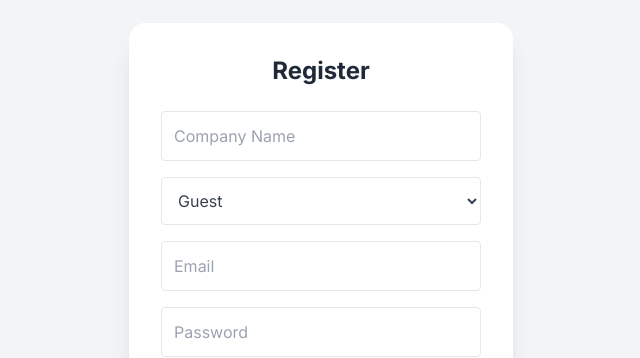
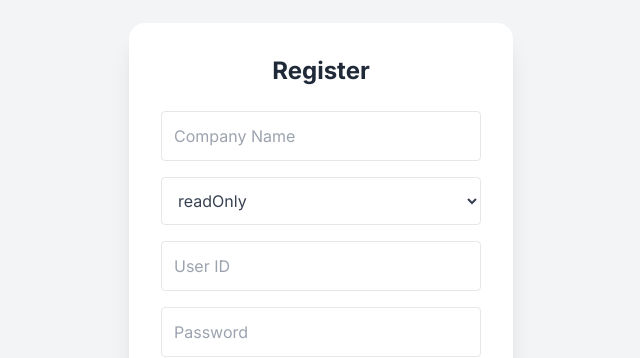
Before and after one commit to It-sSAFE/spy-helmet-root, a React (Vite) app in the folder spy-helmet-frontend/spy-helmet-frontend/: page /register in a window 1280 px wide. Shown: the part 158-516 px from the top of the page, without its empty margins (319-959 px from the left). Built offline with nearby package versions, Linux system fonts and the light colour scheme; no server answers.

Commit message:
Changes in frontend

```diff
--- a/spy-helmet-frontend/spy-helmet-frontend/src/Dashboard.jsx
+++ b/spy-helmet-frontend/spy-helmet-frontend/src/Dashboard.jsx
@@ -219,7 +219,7 @@ export default function Dashboard() {
               </div>
 
               <div className={`${cardColor} border shadow-md rounded-xl p-4 transition-all duration-300 animate-fade-in hover:scale-105`}>
-                <p className="text-md text-gray-300 mb-1">Probability</p>
+                <p className="text-md text-gray-300 mb-1">Confidence</p>
                 <p className="text-3xl font-bold text-green-400">{probability}%</p>
               </div>
 
@@ -235,7 +235,7 @@ export default function Dashboard() {
             <div className="mt-8 grid grid-cols-1 md:grid-cols-2 gap-6">
               <div className="bg-gray-900 border border-cyan-800 p-4 rounded-xl shadow animate-fade-in">
                 <h2 className="text-center text-cyan-400 text-lg font-semibold mb-2">
-                  Probability Trend (Bar Chart)
+                  Confidence Trend (Bar Chart)
                 </h2>
                 <ResponsiveContainer width="100%" height={250}>
                   <BarChart data={chartData.map(d => ({ ...d, time: new Date(d.time).toLocaleTimeString() }))}>
@@ -246,7 +246,7 @@ export default function Dashboard() {
                       contentStyle={{ backgroundColor: "#111", border: "1px solid #333", borderRadius: "8px" }}
                       itemStyle={{ color: "#fff" }}
                       labelStyle={{ color: "#aaa" }}
-                      formatter={(value) => [`${parseFloat(value || 0).toFixed(2)}%`, "probability"]}
+                      formatter={(value) => [`${parseFloat(value || 0).toFixed(2)}%`, "confidence"]}
                     />
                     <Bar dataKey="probability" fill="#00FFFF" radius={[4, 4, 0, 0]} animationDuration={500} />
                   </BarChart>
--- a/spy-helmet-frontend/spy-helmet-frontend/src/Login.jsx
+++ b/spy-helmet-frontend/spy-helmet-frontend/src/Login.jsx
@@ -4,7 +4,7 @@ import { useNavigate } from "react-router-dom";
 function Login() {
   const [helmetId, setHelmetId] = useState("");
   const [email, setEmail] = useState("");
-  const [role, setRole] = useState("guest");
+  const [role, setRole] = useState("readOnly");
   const [password, setPassword] = useState("");
   const [message, setMessage] = useState("");
   const navigate = useNavigate();
@@ -46,7 +46,7 @@ function Login() {
 
         <input
           type="text"
-          placeholder="Email"
+          placeholder="User ID"
           value={email}
           onChange={(e) => setEmail(e.target.value)}
           className="w-full p-3 mb-4 border rounded focus:outline-none focus:ring-2 focus:ring-blue-600"
@@ -66,7 +66,7 @@ function Login() {
             onChange={(e) => setRole(e.target.value)}
             className="w-full p-3 border rounded focus:outline-none focus:ring-2 focus:ring-blue-600 bg-white text-gray-700"
           >
-            <option value="guest">Guest</option>
+            <option value="readOnly">readOnly</option>
             <option value="admin">Admin</option>
           </select>
         </div>
--- a/spy-helmet-frontend/spy-helmet-frontend/src/Register.jsx
+++ b/spy-helmet-frontend/spy-helmet-frontend/src/Register.jsx
@@ -3,7 +3,7 @@ import { useState } from "react";
 function Register() {
   const [helmetId, setHelmetId] = useState("");
   const [comName, setComName] = useState("");
-  const [role, setRole] = useState("guest");
+  const [role, setRole] = useState("readOnly");
   const [username, setUsername] = useState("");
   const [email, setEmail] = useState("");
   const [password, setPassword] = useState("");
@@ -57,14 +57,14 @@ function Register() {
             onChange={(e) => setRole(e.target.value)}
             className="w-full p-3 border rounded focus:outline-none focus:ring-2 focus:ring-blue-600 bg-white text-gray-700"
           >
-            <option value="guest">Guest</option>
+            <option value="readOnly">readOnly</option>
             <option value="admin">Admin</option>
           </select>
         </div>
 
         <input
-          type="email"
-          placeholder="Email"
+          type="text"
+          placeholder="User ID"
           value={email}
           onChange={(e) => setEmail(e.target.value)}
           className="w-full p-3 mb-4 border rounded focus:outline-none focus:ring-2 focus:ring-blue-600"
--- a/spy-helmet-frontend/spy-helmet-frontend/src/companyPage.jsx
+++ b/spy-helmet-frontend/spy-helmet-frontend/src/companyPage.jsx
@@ -4,7 +4,7 @@ import { useNavigate } from "react-router-dom";
 function Login() {
   const [helmetId, setHelmetId] = useState("");
   const [email, setEmail] = useState("");
-  const [role , setRole] = useState("guest");
+  const [role, setRole] = useState("readOnly");
   const [password, setPassword] = useState("");
   const [message, setMessage] = useState("");
   const navigate = useNavigate();
@@ -44,7 +44,7 @@ function Login() {
 
         <input
           type="text"
-          placeholder="Email"
+          placeholder="User ID"
           value={email}
           onChange={(e) => setEmail(e.target.value)}
           className="w-full p-3 mb-4 border rounded focus:outline-none focus:ring-2 focus:ring-blue-600"
@@ -64,7 +64,7 @@ function Login() {
             onChange={(e) => setRole(e.target.value)}
             className="w-full p-3 border rounded focus:outline-none focus:ring-2 focus:ring-blue-600 bg-white text-gray-700"
           >
-    <option value="guest">Guest</option>
+            <option value="readOnly">readOnly</option>
             <option value="admin">Admin</option>
           </select>
         </div>
```
Also changed, not shown: 2 other files (tests, documents, lock files or other folders). Lines whose indentation alone changed are shown as unchanged.
